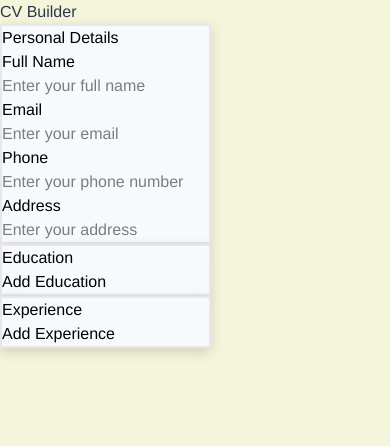
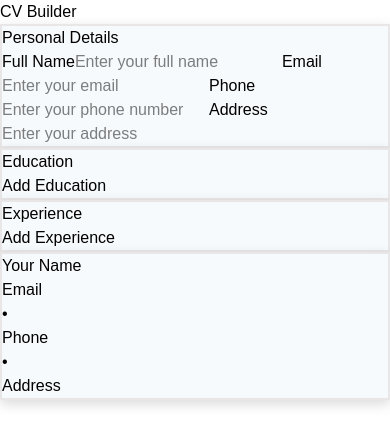
Before and after one commit to alakhagarwal/CV-Application, a React (Vite) app: page / in a window 390 px wide. Shown: the top 446 px of the page. Built offline with nearby package versions, Linux system fonts and the light colour scheme.

Commit message:
Completed the Functionality.

```diff
--- a/src/App.css
+++ b/src/App.css
@@ -1,21 +1,31 @@
 @import "../node_modules/tailwindcss";
 
 body {
-  background-color: beige;
+  background-color: rgb(255, 255, 255);
   margin: 0;
   padding: 0;
-  font-family: "Franklin Gothic Medium", "Arial Narrow", Arial, sans-serif;
+  font-family: sans-serif;
   box-sizing: border-box;
 }
 
 .my-container {
   display: grid;
   grid-template-columns: 0.55fr 1fr;
-  gap: 2vw;
 }
 
-.personalDetails,.educationDetails,.experienceDetails {
+.personalDetails,.educationDetails,.experienceDetails,.content {
   border: 2px solid rgb(232, 230, 230);
   box-shadow: 0 4px 12px rgba(0, 0, 0, 0.15);
   background-color: #f7fafc ;
 }
+
+@media (max-width: 1024px) {
+  .my-container {
+    grid-template-columns: 1fr;
+  }
+
+  .my-container > * {
+    overflow: unset;
+
+  }
+}
--- a/src/App.jsx
+++ b/src/App.jsx
@@ -78,13 +78,13 @@ function EducationForm({
       <div className="flex gap-3 mt-2">
         <button
           type="submit"
-          className="bg-violet-500 text-white px-4 py-2 rounded hover:bg-violet-600"
+          className="bg-violet-500 text-white px-4 py-2 rounded hover:bg-violet-600 hover:cursor-pointer"
         >
           Add
         </button>
         <button
           type="button"
-          className="bg-slate-300 text-slate-800 px-4 py-2 rounded hover:bg-slate-400"
+          className="bg-slate-300 text-slate-800 px-4 py-2 rounded hover:bg-slate-400 hover:cursor-pointer"
           onClick={() => handleshowEduForm()}
         >
           Cancel
@@ -183,13 +183,13 @@ function ExperienceForm({
       <div className="flex gap-3 mt-2">
         <button
           type="submit"
-          className="bg-violet-500 text-white px-4 py-2 rounded hover:bg-violet-600"
+          className="bg-violet-500 text-white px-4 py-2 rounded hover:bg-violet-600 hover:cursor-pointer"
         >
           Save
         </button>
         <button
           type="button"
-          className="bg-slate-300 text-slate-800 px-4 py-2 rounded hover:bg-slate-400"
+          className="bg-slate-300 text-slate-800 px-4 py-2 rounded hover:bg-slate-400 hover:cursor-pointer"
           onClick={handleshowExpForm}
         >
           Cancel
@@ -252,7 +252,7 @@ function ExpItem({ exp, deleteexpItem }) {
 function DetailForm({ detailForm, handleDetailChange }) {
   return (
     <form
-      onSubmit={(e) =>{
+      onSubmit={(e) => {
         e.preventDefault();
       }}
       className="personalDetails flex flex-col gap-5 mt-5 p-4 rounded-lg "
@@ -419,13 +419,10 @@ function App() {
 
   return (
     <>
-      <div className="my-container max-w-[1300px] mx-auto bg-slate-50 h-screen">
+      <div className="my-container max-w-[1400px] mx-auto bg-slate-50 h-screen">
         {/* LEFT SECTION START HERE */}
         <div className="inputForms overflow-auto bg-white p-4.5 shadow-md">
-          <h1
-            className="text-3xl text-center mt-2.5 font-bold"
-            style={{ color: "rgb(45, 55, 72)" }}
-          >
+          <h1 className="text-[3rem] text-center mt-2.5 font-bold text-violet-500">
             CV Builder
           </h1>
 
@@ -506,6 +503,97 @@ function App() {
           </div>
           {/* EXPERIENCE DETAILS FORM ENDS HERE  */}
         </div>
+        {/* LEFT SECTION ENDS HERE */}
+
+        {/* RIGHT SECTION STARTS HERE */}
+
+        <div className="cvPreview overflow-auto pt-13 pb-13 pl-8 pr-8  ">
+          <div className="content p-10 rounded-lg flex flex-col gap-5 items-center min-h-[140vh]">
+            {/* Personal details starts */}
+            <div className="displayPersonalDetails p-5 mt-5 mb- flex flex-col gap-2 items-center border-b-4 border-b-gray-200 w-[100%]">
+              <h1 className="text-4xl font-bold text-slate-800">
+                {detailForm.fullName || "Your Name"}
+              </h1>
+              <div className="contactInfo flex gap-2">
+                <p className="text-slate-600">{detailForm.email || "Email"}</p>
+                <span> &#8226;</span>
+                <p className="text-slate-600">{detailForm.phone || "Phone"}</p>
+                &#8226;
+                <p className="text-slate-600">
+                  {detailForm.address || "Address"}
+                </p>
+              </div>
+            </div>
+            {/* personal details ends here */}
+            {/* proffesional experience starts here */}
+            <div className="displayExp w-[100%] ">
+              {expList.length != 0 && (
+                <div className="text-[1.2rem] font-[550] text-left p-2 border-b-2 border-gray-200 mb-1">
+                  PROFESSIONAL EXPERIENCE
+                </div>
+              )}
+
+              {expList.map((exp, index) => {
+                return (
+                  <div key={index} className="expBox p-2">
+                    <div className="section1 flex justify-between">
+                      <div className="box2">
+                        <h3 className="text-[1.3rem] font-[550]">
+                          {exp.position}
+                        </h3>
+                        <p className="text-[1.1rem] font-light">
+                          {exp.company}
+                        </p>
+                      </div>
+
+                      <div className="box2">
+                        <p className="text-gray-600">
+                          {exp.startDate} - {exp.endDate}
+                        </p>
+                        <p className="font-medium font-mono">{exp.location}</p>
+                      </div>
+                    </div>
+
+                    <div className="expDesc mt-2 font-extralight text-gray-600">
+                      {exp.description}
+                    </div>
+                  </div>
+                );
+              })}
+            </div>
+            {/* proffesional experience ends here */}
+
+            <div className="displayEdu w-[100%] ">
+              {eduList.length != 0 && (
+                <div className="text-[1.2rem] font-[550] text-left p-2 border-b-2 border-gray-200 mb-1">
+                  EDUCATION
+                </div>
+              )}
+
+              {eduList.map((exp, index) => {
+                return (
+                  <div key={index} className="eduBox p-2">
+                    <div className="section1 flex justify-between">
+                      <div className="box2">
+                        <h3 className="text-[1.3rem] font-[550]">
+                          {exp.degree}
+                        </h3>
+                        <p className="text-[1.1rem] font-light">{exp.school}</p>
+                      </div>
+
+                      <div className="box2">
+                        <p className="text-gray-600">
+                          {exp.startDate} - {exp.endDate}
+                        </p>
+                        <p className="font-medium font-mono ">{exp.location}</p>
+                      </div>
+                    </div>
+                  </div>
+                );
+              })}
+            </div>
+          </div>
+        </div>
       </div>
     </>
   );
```
